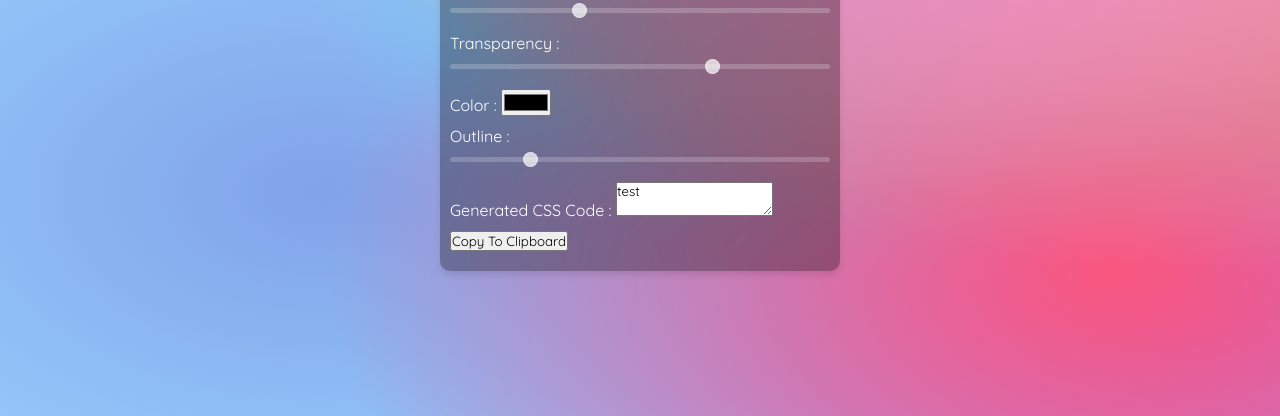
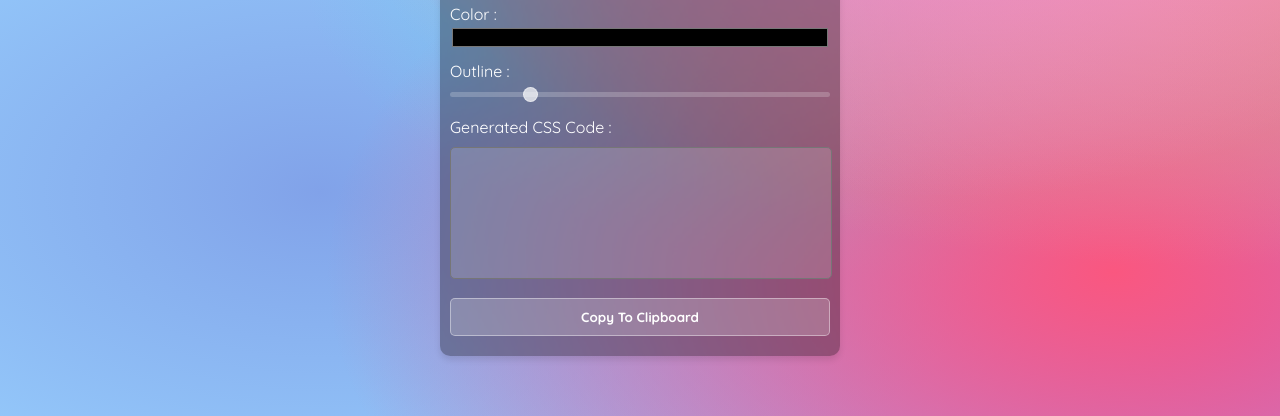
Before and after one commit to GonzaloFernandez11/GlassyCSS-Generator, a plain HTML site: page index.html in a window 1280 px wide. Shown: the part 384-800 px from the top of the page. Drawn offline with Linux system fonts and the light colour scheme.

Commit message:
css finished

```diff
--- a/index.html
+++ b/index.html
@@ -32,7 +32,7 @@
             </div>
             <div class="input-container">
                 <label for="css-code">Generated CSS Code :</label>
-                <textarea id="css-code" readonly>test</textarea>
+                <textarea id="css-code" readonly></textarea>
             </div>
             <button id="copy-button">Copy To Clipboard</button>
         </div>
--- a/styles.css
+++ b/styles.css
@@ -8,7 +8,7 @@
 
 body {
     background-color: #99d3ff;
-    background-image:
+    background-image: /* Genera una imagen o varias en este caso, todas iguales */
         radial-gradient(at 74% 7%, hsla(292, 99%, 79%, 1) 0px, transparent 50%),
         radial-gradient(at 95% 36%, hsla(0, 82%, 77%, 1) 0px, transparent 50%),
         radial-gradient(at 87% 82%, hsla(345, 94%, 66%, 1) 0px, transparent 50%),
@@ -16,11 +16,11 @@ body {
         radial-gradient(at 81% 45%, hsla(187, 78%, 65%, 1) 0px, transparent 50%),
         radial-gradient(at 25% 72%, hsla(221, 70%, 71%, 1) 0px, transparent 50%),
         radial-gradient(at 95% 88%, hsla(272, 70%, 66%, 1) 0px, transparent 50%);
-    height: 100vh;
-    display: flex;
-    align-items: center;
-    justify-content: center;
-    flex-direction: column;
+    height: 100vh; /* Toma una de las imágenes y le da una altura total ocupando toda la pantalla */
+    display: flex;  /* Hace 'flexible' los elementos dentor del contenedor */
+    align-items: center; /* Alinea a los elementos al centro del espacio disponible pero de manera vertical */
+    justify-content: center; /* Alinea a los elementos al centro del espacio disponible pero de manera horizontal */
+    flex-direction: column; /* Posiciona la dirección de los elementos en forma de columna */
     overflow: hidden;
 }
 
@@ -102,6 +102,46 @@ input[type="range"]::-webkit-slider-thumb {
     cursor: pointer;
 }
 
+input[type="color"] {
+    width: 100%;
+    border: none;
+    outline: none;
+    appearance: none;
+    background-color: transparent;
+}
+
+#css-code {
+    background-color: rgba(255, 255, 255, 0.15);
+    width: 360px;
+    height: 110px;
+    padding: 10px;
+    resize: none;
+    font-family: monospace;
+    color: #fff;
+    border-radius: 5px;
+    margin-top: 10px;
+    cursor: not-allowed;
+    outline: none;
+}
+
+#copy-button {
+    width: 100%;
+    padding: 10px;
+    margin-top: 5px;
+    background: rgba(255, 255, 255, 0.2);
+    border: 1px solid rgba(255, 255, 255, 0.4);
+    border-radius: 5px;
+    color: #fff;
+    font-weight: bold;
+    cursor: pointer;
+    transition: all 0.3s ease;
+}
+
+#copy-button:hover {
+    background-color: rgba(255, 255, 255, 0.4);
+    border-color: rgba(255, 255, 255, 0.6);
+}
+
 /* body {
     background-color: hsla(0, 100%, 50%, 1);
     background-image:
```
